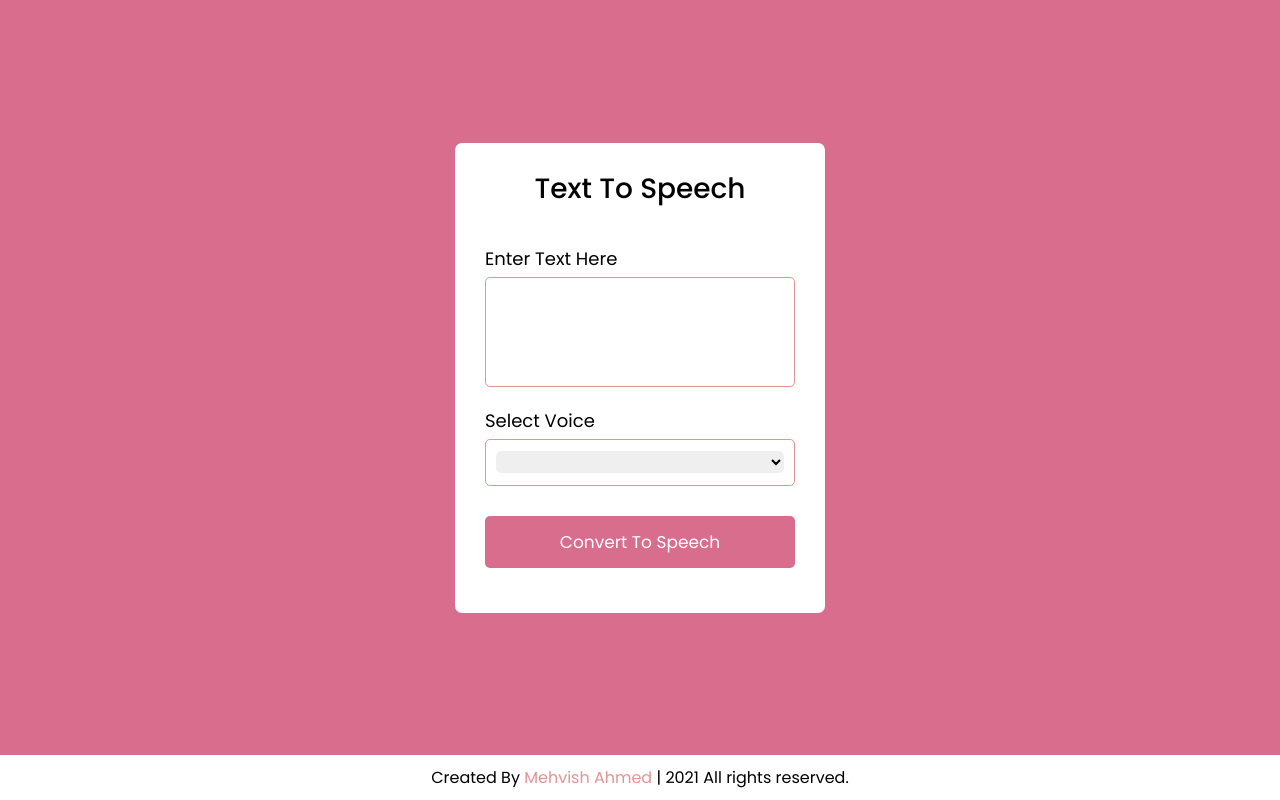
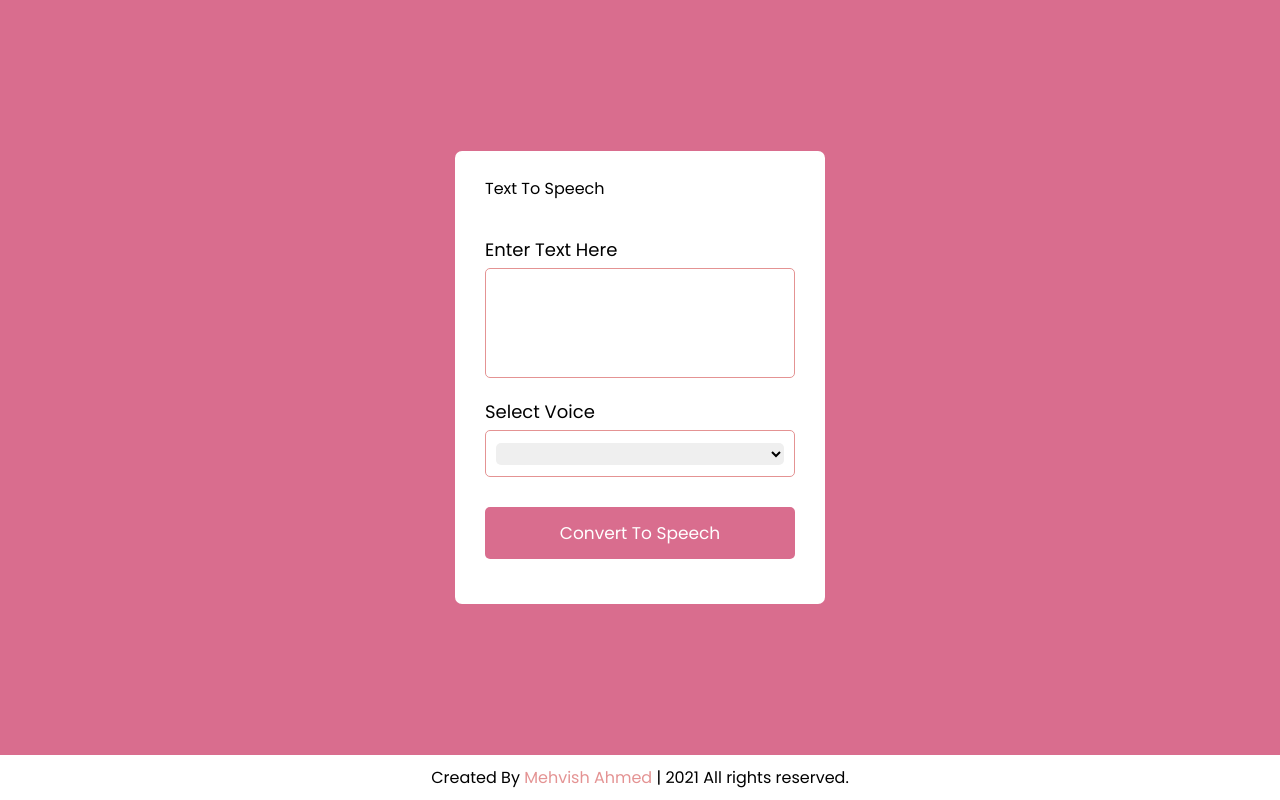
Before and after one commit to mehvishahmed/Text-to-Speech-Converter, a plain HTML site: page index.html in a window 1280 px wide. Drawn offline with Linux system fonts and the light colour scheme.

Commit message:
Update style.css

```diff
--- a/style.css
+++ b/style.css
@@ -21,11 +21,7 @@ body{
     padding: 25px 30px;
     background: #fff;
 }
-.wrapper header{
-    font-size: 28px;
-    font-weight: 500;
-    text-align: center;
-}
+
 .wrapper form{
     margin: 35px 0 20px;
 }
```
